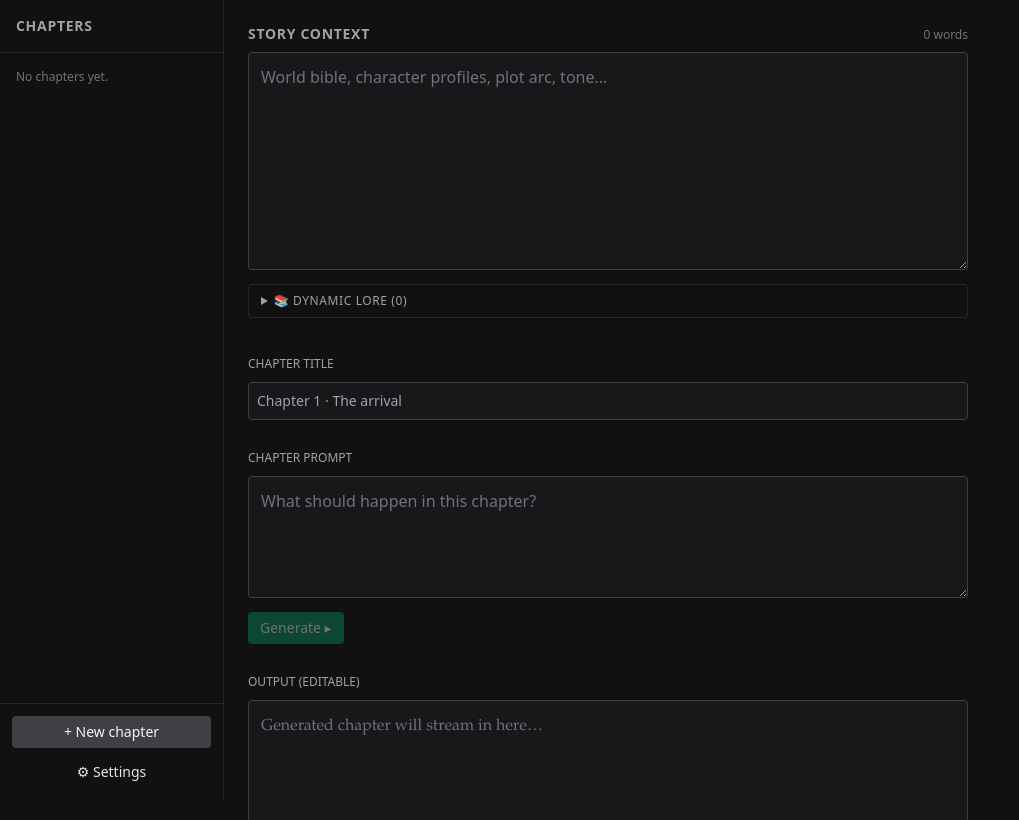
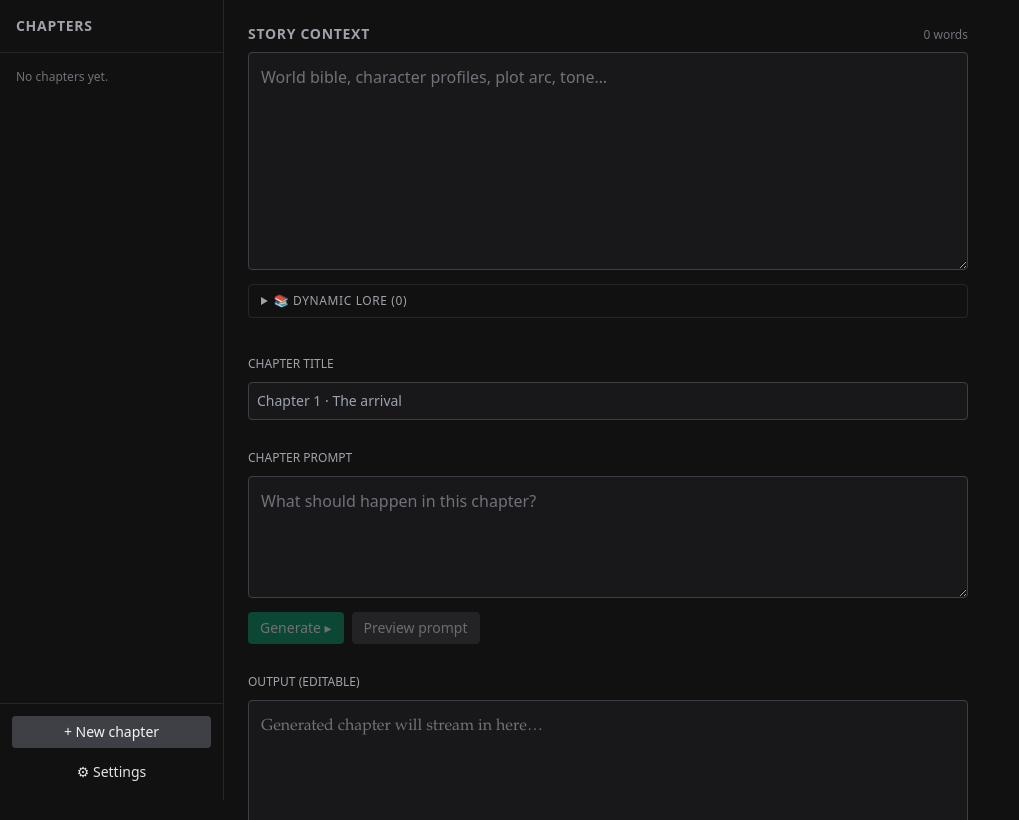
Before and after one commit to wasuioi/Novel_generate, a Next.js app: page / in a window 1280 px wide. Shown: the top 820 px of the page, without its empty margins (0-1019 px from the left). Built offline with nearby package versions, Linux system fonts and the light colour scheme.

Commit message:
feat: wire Preview prompt button into ChapterWorkspace

```diff
--- a/components/ChapterWorkspace.tsx
+++ b/components/ChapterWorkspace.tsx
@@ -13,6 +13,7 @@ import type { AgentCall } from "@/lib/types";
 import { Button } from "./ui/Button";
 import { Textarea } from "./ui/Textarea";
 import { ReviewPanel } from "./ReviewPanel";
+import { PromptPreviewModal } from "./PromptPreviewModal";
 
 type Props = {
   viewingId: string | null;
@@ -44,6 +45,7 @@ export function ChapterWorkspace({ viewingId, onClearView, draftActive, onEndDra
   const { state: reviewState, setState: setReview, reviewing } = useReview();
   const { draft, settings } = novel;
   const [streaming, setStreaming] = useState(false);
+  const [previewOpen, setPreviewOpen] = useState(false);
   const [error, setError] = useState<string | null>(null);
   const abortRef = useRef<AbortController | null>(null);
   const summaryAbortRef = useRef<AbortController | null>(null);
@@ -433,10 +435,11 @@ export function ChapterWorkspace({ viewingId, onClearView, draftActive, onEndDra
           placeholder="What should happen in this chapter?"
           rows={4}
         />
-        <div>
+        <div className="flex gap-2">
           {streaming ? (
             <Button variant="danger" onClick={stop}>■ Stop generating</Button>
           ) : (
+            <>
               <Button
                 onClick={generate}
                 disabled={!canGenerate}
@@ -444,6 +447,15 @@ export function ChapterWorkspace({ viewingId, onClearView, draftActive, onEndDra
               >
                 Generate ▸
               </Button>
+              <Button
+                variant="secondary"
+                onClick={() => setPreviewOpen(true)}
+                disabled={!canGenerate}
+                title={canGenerate ? "" : "Write some guidance first"}
+              >
+                Preview prompt
+              </Button>
+            </>
           )}
         </div>
       </div>
@@ -494,6 +506,12 @@ export function ChapterWorkspace({ viewingId, onClearView, draftActive, onEndDra
           onRetryLore={onRetryLore}
         />
       )}
+
+      <PromptPreviewModal
+        open={previewOpen}
+        onClose={() => setPreviewOpen(false)}
+        messages={buildMessages(novel)}
+      />
     </section>
   );
 }
```
Lines whose indentation alone changed are shown as unchanged.
